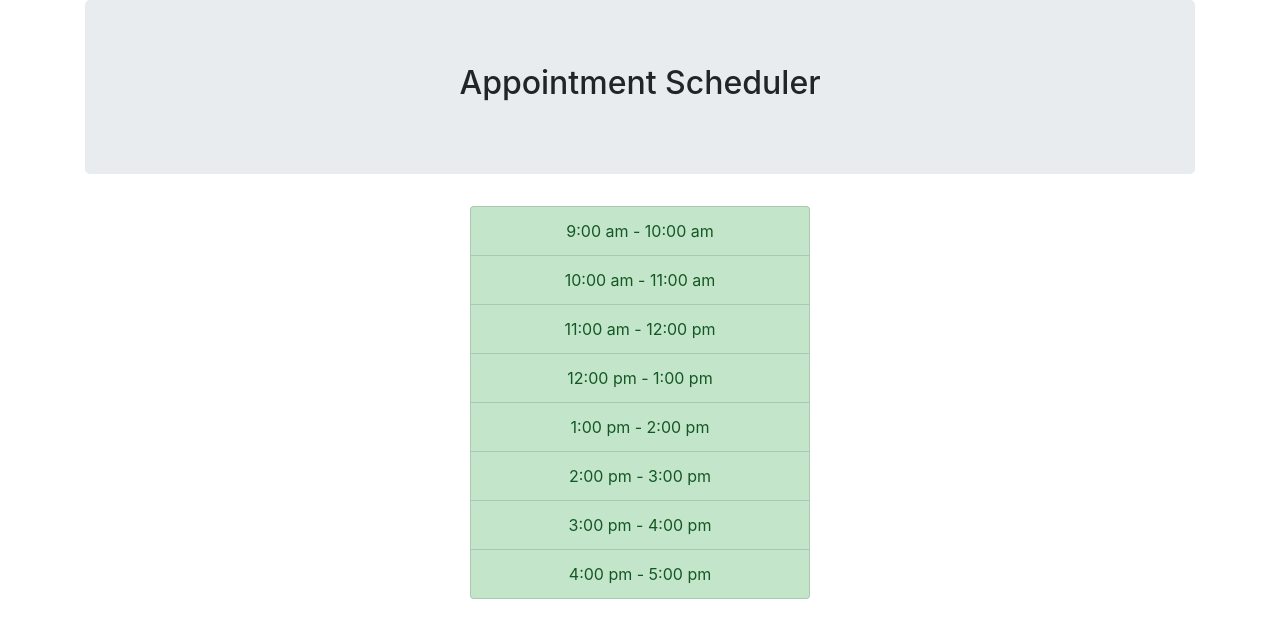
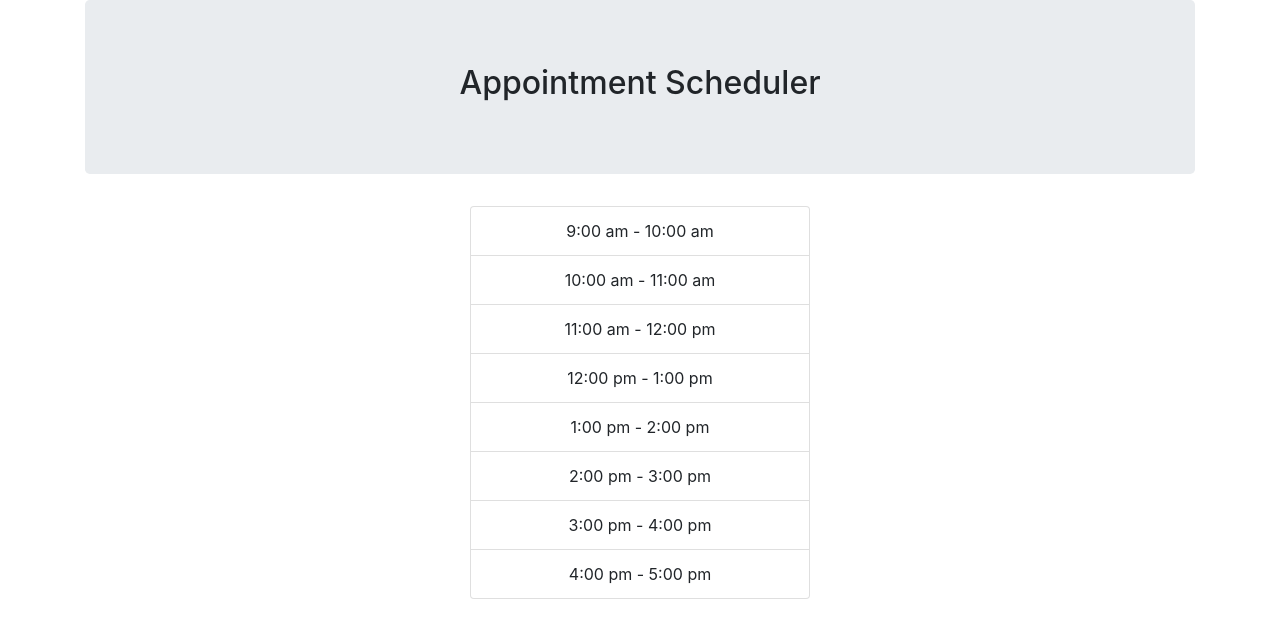
Before and after one commit to jeffrey16lewis/appointment-schedule, a React (Create React App) app: page / in a window 1280 px wide. Shown: the top 638 px of the page. Built offline with nearby package versions, Linux system fonts and the light colour scheme.

Commit message:
total functionality

```diff
--- a/src/components/Scheduler.js
+++ b/src/components/Scheduler.js
@@ -68,7 +68,7 @@ class Scheduler extends Component {
     handleCloseModal() {
         this.setState({
             show: false, timeSlots: this.state.timeSlots.map((slot, index) => {
-                if (index === this.state.id && slot.name !== '' && slot.phoneNumber !== '') {
+                if (index === this.state.id && (slot.name !== '' && slot.phoneNumber !== '')) {
                     slot.editable = true;
                 }
                 return slot;
@@ -139,7 +139,7 @@ class Scheduler extends Component {
                                     list-group-hover list-group-striped'
                                                         onClick={this.showModal.bind(this, index)}>{slot.slot}</li> :
                                         <li key={index} className='list-group-item
-                                        list-group-hover list-group-striped list-group-item-success'
+                                        list-group-hover list-group-striped'
                                             onClick={this.showModal.bind(this, index)}>{slot.slot}</li>
                                 ))}
                             </ul>
```
